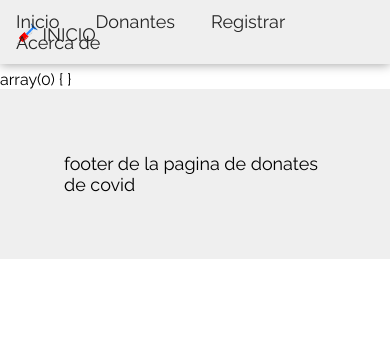
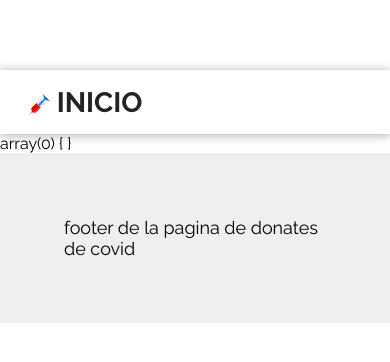
Before and after one commit to Steve-Hndz/UFront-End, a PHP site: page /web/Usuario/save in a window 390 px wide. Shown: the top 362 px of the page. Run offline with PHP 8.4, Linux system fonts and the light colour scheme.

Commit message:
Update navbar.css
Se ha aplicado el nuevo estilo responsive

```diff
--- a/assets/css/navbar.css
+++ b/assets/css/navbar.css
@@ -1,17 +1,11 @@
 @import url('root.css');
 .navbar {
+    position: fixed;
     width: 100vw;
     height: 4rem;
-    position: fixed;
-    top: 0;
-    display: flex;
-    align-items: center;
-    padding-left: 1rem;
     /* color */
     box-shadow: 0 1px 10px rgba(0, 0, 0, 0.349);
-    /* background: linear-gradient(var(--color-accent), rgba(0, 0, 0, 0)); */
-    color: white;
-
+    background-color: var(--color-white);
     transition: all .3s;
     z-index: 100;
 }
@@ -24,7 +18,6 @@
     /* width: 80px; */
     float: left;
     cursor: pointer;
-
     display: flex;
     align-items: center;
     justify-content: center;
@@ -32,27 +25,47 @@
 
 .navbar__logo-img{
     width: 22px;
+    margin-top: 20px;
+    margin-left: 1em;
+    margin-right: auto;
     transform: translateY(4px);
 }
 
-.navbar__navegation{
-    position: absolute;
-    right: 2rem;
-}
-
 .navbar__links{
-    position: relative;
-    float: center;
+    margin-right: 1em;
+    display: flex;
+    list-style: none;
+    width: 500px;
+    height: 100%;
+    justify-content: space-around;
+    align-items: center;
+    margin-left: auto;
 }
 
 .navbar__link{
-    display: inline-block;
-    margin: 0 1rem;
     cursor: pointer;
 }
 
-.navbar__a:hover{
-    color: var(--color-accent);
+.navbar__tittle{
+    color: var(--color-black);
+    text-decoration: none;
+    font-weight: 900;
+    font-size: var(--font-size-big);
+}
+
+.navbar__logo-tittle {
+    display: inline;
+}
+
+.navbar__h1{
+    margin-top: 17px;
+    margin-left: 10px;
+    color: var(--color-black);
+    text-decoration: none;
+    font-weight: 900;
+    font-size: var(--font-size-big);
+    text-align: center;
+    display: none;
 }
 
 .navbar__a{
@@ -61,6 +74,83 @@
     font-size: var(--font-size-medium);
 }
 
-.navbar__a--selected{
+.navbar__a:hover{
     color: var(--color-accent);
 }
+
+/* Aqui se maneja el link de la pagina actual*/
+.navbar__a--selected{
+    color: var(--color-black);
+    font-weight: 700;
+    background-color: var(--color-primary);
+    padding: 5px 20px;
+    border-radius: 25px;
+}
+
+@media (max-width: 768px) {
+    /* Asignar nueva posicion al navbar */
+    .navbar {
+        position: relative;
+    }
+
+    /* Los links se manejan aqui para mostrarse en la pantalla */
+    .navbar__links {
+        position: fixed;
+        background-color: var(--color-accent);
+        height: 100%;
+        width: 100%;
+        flex-direction: column;
+        /* Estilo bubble */
+        clip-path: circle(0px at 90% -10%);
+        -webkit-clip-path: circle(0px at 90% -10%);
+        transition: all 1s ease-out;
+        pointer-events: none;
+    }
+
+    /* Estilo de links al abrir con el boton hamburger */
+    .navbar__links.open {
+        clip-path: circle(1500px at 90% -10%);
+        -webkit-clip-path: circle(1500px at 90% -10%);
+        pointer-events: all;
+    }
+
+    .navbar__logo-tittle{
+        display: none;
+    }
+
+    .navbar__h1{
+        display: initial;
+    }
+
+    .navbar__a {
+        font-weight: 900;
+        font-size: var(--font-size-big);
+    }
+
+    .navbar__a:hover{
+        color: var(--color-light);
+    }
+
+    .navbar__a--selected{
+        color: var(--color-light);
+        background-color: var(--color-black);
+    }
+
+    /* Aqui se disena el boton hamburguer */
+    .hamburger {
+        z-index: 2;
+        position: absolute;
+        cursor: pointer;
+        right: 5%;
+        top: 50%;
+        transform: translate(-5%, -50%);
+    }
+
+    /* Aqui se componen linea por linea */
+    .hamburger__line {
+        width: 30px;
+        height: 3px;
+        background-color: var(--color-black);
+        margin: 5px;
+    }
+}
```
